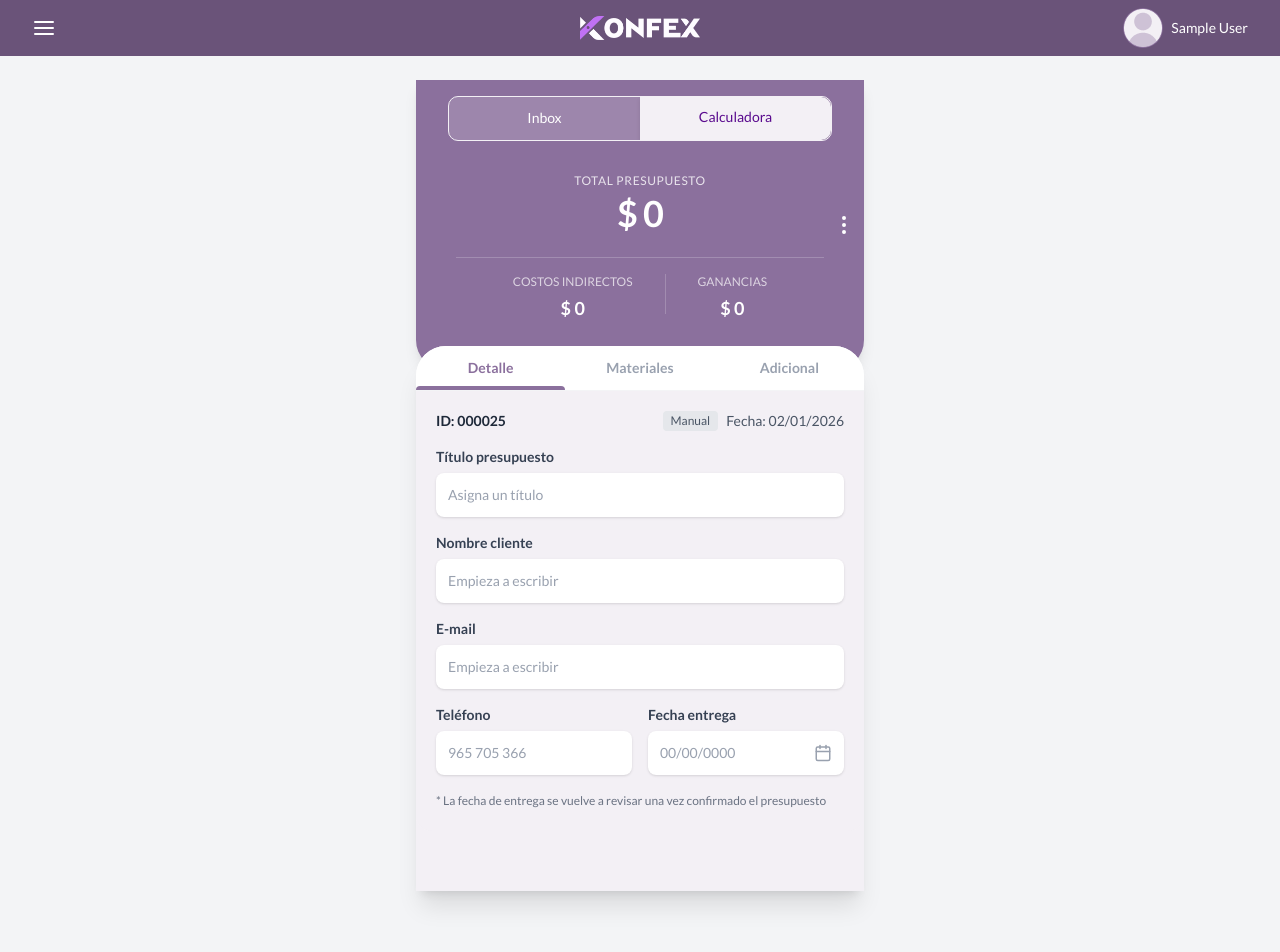
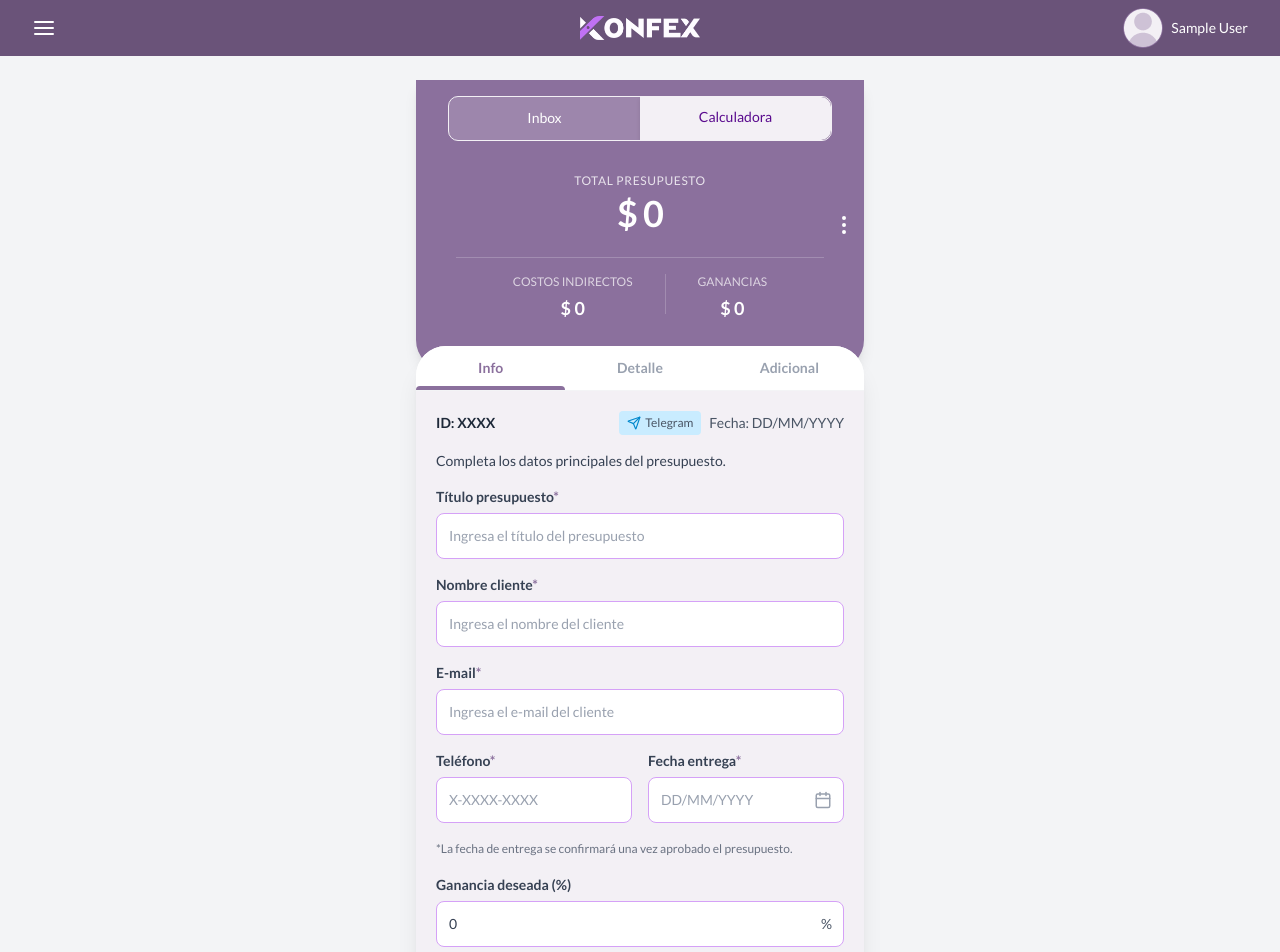
Before and after one commit to FooTalentGroup/konfex-web-app, a Next.js app in the folder frontend/: page /calculator in a window 1280 px wide. Shown: the top 952 px of the page. Built offline with nearby package versions, Linux system fonts and the light colour scheme; sample sign-in values are in the browser's storage.

Commit message:
modify details budget styles

```diff
--- a/frontend/src/components/calculator/CalculatorTabs.tsx
+++ b/frontend/src/components/calculator/CalculatorTabs.tsx
@@ -1,15 +1,18 @@
-import React from 'react';
+import React from "react";
 
 interface CalculatorTabsProps {
-  activeTab: 'details' | 'materials' | 'extras';
-  onTabChange: (tab: 'details' | 'materials' | 'extras') => void;
+  activeTab: "details" | "materials" | "extras";
+  onTabChange: (tab: "details" | "materials" | "extras") => void;
 }
 
-export default function CalculatorTabs({ activeTab, onTabChange }: CalculatorTabsProps) {
+export default function CalculatorTabs({
+  activeTab,
+  onTabChange,
+}: CalculatorTabsProps) {
   const tabs = [
-    { id: 'details', label: 'Detalle' },
-    { id: 'materials', label: 'Materiales' },
-    { id: 'extras', label: 'Adicional' },
+    { id: "details", label: "Info" },
+    { id: "materials", label: "Detalle" },
+    { id: "extras", label: "Adicional" },
   ];
 
   return (
@@ -17,11 +20,13 @@ export default function CalculatorTabs({ activeTab, onTabChange }: CalculatorTab
       {tabs.map((tab) => (
         <button
           key={tab.id}
-          onClick={() => onTabChange(tab.id as any)}
+          onClick={() =>
+            onTabChange(tab.id as "details" | "materials" | "extras")
+          }
           className={`flex-1 py-3 text-sm font-bold transition-colors relative ${
             activeTab === tab.id
-              ? 'text-[#8B709D]'
-              : 'text-gray-400 hover:text-gray-600'
+              ? "text-[#8B709D]"
+              : "text-gray-400 hover:text-gray-600"
           }`}
         >
           {tab.label}
--- a/frontend/src/components/calculator/CalculatorTemplate.tsx
+++ b/frontend/src/components/calculator/CalculatorTemplate.tsx
@@ -1,52 +1,53 @@
-"use client"
+"use client";
 
-import React, { useState } from 'react';
+import { useState } from "react";
 import { useForm, FormProvider } from "react-hook-form";
 
 // Componentes internos
-import CalculatorTabs from './CalculatorTabs';
-import BudgetDetails from './steps/BudgetDetails';
-import BudgetMaterials from './steps/BudgetMaterials';
-import BudgetExtras from './steps/BudgetExtras';
+import CalculatorTabs from "./CalculatorTabs";
+import BudgetDetails from "./steps/BudgetDetails";
+import BudgetMaterials from "./steps/BudgetMaterials";
+import BudgetExtras from "./steps/BudgetExtras";
 
-import BudgetSummaryHeader from './BudgetSummaryHeader';
+import BudgetSummaryHeader from "./BudgetSummaryHeader";
 
 export default function CalculatorTemplate() {
-    const [activeTab, setActiveTab] = useState<'details' | 'materials' | 'extras'>('details');
+  const [activeTab, setActiveTab] = useState<
+    "details" | "materials" | "extras"
+  >("details");
+
+  // TODO: Esto es temporal para pruebas. Reemplazar con la lógica real del origen del presupuesto
+  const [budgetSource] = useState<"telegram" | "manual">("telegram");
 
   const methods = useForm({
     defaultValues: {
-            title: '',
-            clientName: '',
+      title: "",
+      clientName: "",
+      clientEmail: "",
+      clientPhone: "",
+      deliveryDate: "",
+      desiredProfit: 0,
       materials: [],
       extras: [],
-            observations: ''
+      observations: "",
     },
-        mode: "onChange"
+    mode: "onChange",
   });
 
   return (
     <FormProvider {...methods}>
       <div className="w-full max-w-md mx-auto font-lato pb-10">
-
-
         <BudgetSummaryHeader />
 
-
         <div className="-mt-6 relative z-10 shadow-xl rounded-t-[30px] bg-white overflow-hidden">
-
-
           <CalculatorTabs activeTab={activeTab} onTabChange={setActiveTab} />
 
-
           <div className="bg-[#F3F0F5] min-h-[500px]">
-                        {activeTab === 'details' && <BudgetDetails />}
-                        {activeTab === 'materials' && <BudgetMaterials />}
-                        {activeTab === 'extras' && <BudgetExtras />}
+            {activeTab === "details" && <BudgetDetails source={budgetSource} />}
+            {activeTab === "materials" && <BudgetMaterials />}
+            {activeTab === "extras" && <BudgetExtras />}
           </div>
-
         </div>
-
       </div>
     </FormProvider>
   );
--- a/frontend/src/components/calculator/steps/BudgetDetails.tsx
+++ b/frontend/src/components/calculator/steps/BudgetDetails.tsx
@@ -1,82 +1,137 @@
-import React from 'react';
-import { useFormContext } from 'react-hook-form';
-import { Calendar } from 'lucide-react';
+import { useFormContext } from "react-hook-form";
+import { Calendar, Hand, Send } from "lucide-react";
 
-export default function BudgetDetails() {
+interface BudgetDetailsProps {
+  source?: "telegram" | "manual";
+}
+
+export default function BudgetDetails({
+  source = "manual",
+}: BudgetDetailsProps) {
   const { register } = useFormContext();
 
   return (
     <div className="space-y-4 p-5 bg-[#F3F0F5] rounded-b-2xl min-h-[400px]">
-
-
+      {/* Header con ID, Manual/Telegram y Fecha */}
       <div className="flex justify-between items-center mb-4 text-sm text-gray-600">
-        <span className="font-bold text-gray-800">ID: 000025</span>
+        <span className="font-bold text-gray-800">ID: XXXX</span>
         <div className="flex items-center gap-2">
-            <span className="bg-gray-200 px-2 py-0.5 rounded text-xs font-medium">Manual</span>
-            <span>Fecha: 02/01/2026</span>
+          {source === "telegram" ? (
+            <button className="flex items-center gap-1 bg-[#C9ECFF] px-2 py-1 rounded text-xs font-medium hover:bg-[#BBDEFB] transition-colors">
+              <Send size={14} className="text-[#0088cc]" />
+              <span>Telegram</span>
+            </button>
+          ) : (
+            <button className="flex items-center gap-1 bg-gray-200 px-2 py-1 rounded text-xs font-medium hover:bg-gray-300 transition-colors">
+              <Hand size={14} />
+              <span>Manual</span>
+            </button>
+          )}
+          <span>Fecha: DD/MM/YYYY</span>
         </div>
       </div>
 
+      {/* Instrucciones */}
+      <p className="text-sm text-gray-700 mb-4">
+        Completa los datos principales del presupuesto.
+      </p>
 
+      {/* Título presupuesto */}
       <div>
-        <label className="block text-sm font-bold text-gray-700 mb-1.5">Título presupuesto</label>
+        <label className="block text-sm font-bold text-gray-700 mb-1.5">
+          Título presupuesto<span className="text-[#8B709D]">*</span>
+        </label>
         <input
-          {...register('title')}
+          {...register("title")}
           type="text"
-          placeholder="Asigna un título"
-          className="w-full bg-white border-none rounded-lg p-3 text-sm text-gray-700 outline-none shadow-sm placeholder:text-gray-400"
+          placeholder="Ingresa el título del presupuesto"
+          className="w-full bg-white border border-[#D5A1F7] rounded-lg p-3 text-sm text-gray-700 outline-none focus:border-[#B65CF2] focus:ring-1 focus:ring-[#B65CF2] placeholder:text-gray-400"
         />
       </div>
 
-
+      {/* Nombre cliente */}
       <div>
-        <label className="block text-sm font-bold text-gray-700 mb-1.5">Nombre cliente</label>
+        <label className="block text-sm font-bold text-gray-700 mb-1.5">
+          Nombre cliente<span className="text-[#8B709D]">*</span>
+        </label>
         <input
-          {...register('clientName')}
+          {...register("clientName")}
           type="text"
-          placeholder="Empieza a escribir"
-          className="w-full bg-white border-none rounded-lg p-3 text-sm text-gray-700 outline-none shadow-sm placeholder:text-gray-400"
+          placeholder="Ingresa el nombre del cliente"
+          className="w-full bg-white border border-[#D5A1F7] rounded-lg p-3 text-sm text-gray-700 outline-none focus:border-[#B65CF2] focus:ring-1 focus:ring-[#B65CF2] placeholder:text-gray-400"
         />
       </div>
 
-
+      {/* E-mail */}
       <div>
-        <label className="block text-sm font-bold text-gray-700 mb-1.5">E-mail</label>
+        <label className="block text-sm font-bold text-gray-700 mb-1.5">
+          E-mail<span className="text-[#8B709D]">*</span>
+        </label>
         <input
-          {...register('clientEmail')}
+          {...register("clientEmail")}
           type="email"
-          placeholder="Empieza a escribir"
-          className="w-full bg-white border-none rounded-lg p-3 text-sm text-gray-700 outline-none shadow-sm placeholder:text-gray-400"
+          placeholder="Ingresa el e-mail del cliente"
+          className="w-full bg-white border border-[#D5A1F7] rounded-lg p-3 text-sm text-gray-700 outline-none focus:border-[#B65CF2] focus:ring-1 focus:ring-[#B65CF2] placeholder:text-gray-400"
         />
       </div>
 
+      {/* Teléfono y Fecha entrega */}
       <div className="grid grid-cols-2 gap-4">
         <div>
-          <label className="block text-sm font-bold text-gray-700 mb-1.5">Teléfono</label>
+          <label className="block text-sm font-bold text-gray-700 mb-1.5">
+            Teléfono<span className="text-[#8B709D]">*</span>
+          </label>
           <input
-            {...register('clientPhone')}
+            {...register("clientPhone")}
             type="tel"
-            placeholder="965 705 366"
-            className="w-full bg-white border-none rounded-lg p-3 text-sm text-gray-700 outline-none shadow-sm placeholder:text-gray-400"
+            placeholder="X-XXXX-XXXX"
+            className="w-full bg-white border border-[#D5A1F7] rounded-lg p-3 text-sm text-gray-700 outline-none focus:border-[#B65CF2] focus:ring-1 focus:ring-[#B65CF2] placeholder:text-gray-400"
           />
         </div>
         <div>
-          <label className="block text-sm font-bold text-gray-700 mb-1.5">Fecha entrega</label>
+          <label className="block text-sm font-bold text-gray-700 mb-1.5">
+            Fecha entrega<span className="text-[#8B709D]">*</span>
+          </label>
           <div className="relative">
             <input
-              {...register('deliveryDate')}
+              {...register("deliveryDate")}
               type="text"
-              placeholder="00/00/0000"
-              className="w-full bg-white border-none rounded-lg p-3 pr-10 text-sm text-gray-700 outline-none shadow-sm placeholder:text-gray-400"
+              placeholder="DD/MM/YYYY"
+              className="w-full bg-white border border-[#D5A1F7] rounded-lg p-3 pr-10 text-sm text-gray-700 outline-none focus:border-[#B65CF2] focus:ring-1 focus:ring-[#B65CF2] placeholder:text-gray-400"
             />
-            <Calendar className="absolute right-3 top-1/2 -translate-y-1/2 text-gray-400 pointer-events-none" size={18} />
+            <Calendar
+              className="absolute right-3 top-1/2 -translate-y-1/2 text-gray-400 pointer-events-none"
+              size={18}
+            />
           </div>
         </div>
       </div>
 
+      {/* Nota sobre fecha de entrega */}
       <p className="text-xs text-gray-500 mt-2 leading-relaxed">
-        * La fecha de entrega se vuelve a revisar una vez confirmado el presupuesto
+        *La fecha de entrega se confirmará una vez aprobado el presupuesto.
       </p>
+
+      {/* Ganancia deseada */}
+      <div>
+        <label className="block text-sm font-bold text-gray-700 mb-1.5">
+          Ganancia deseada (%)
+        </label>
+        <div className="relative">
+          <input
+            {...register("desiredProfit", { valueAsNumber: true })}
+            type="number"
+            placeholder="0-100"
+            className="w-full bg-white border border-[#D5A1F7] rounded-lg p-3 pr-8 text-sm text-gray-700 outline-none focus:border-[#B65CF2] focus:ring-1 focus:ring-[#B65CF2] placeholder:text-gray-400"
+          />
+          <span className="absolute right-3 top-1/2 -translate-y-1/2 text-gray-600 text-sm font-medium pointer-events-none">
+            %
+          </span>
+        </div>
+        <p className="text-xs text-gray-500 mt-2 leading-relaxed">
+          Este porcentaje se aplica para calcular el precio final de tu prenda.
+        </p>
+      </div>
     </div>
   );
 }
```
Lines whose indentation alone changed are shown as unchanged.
